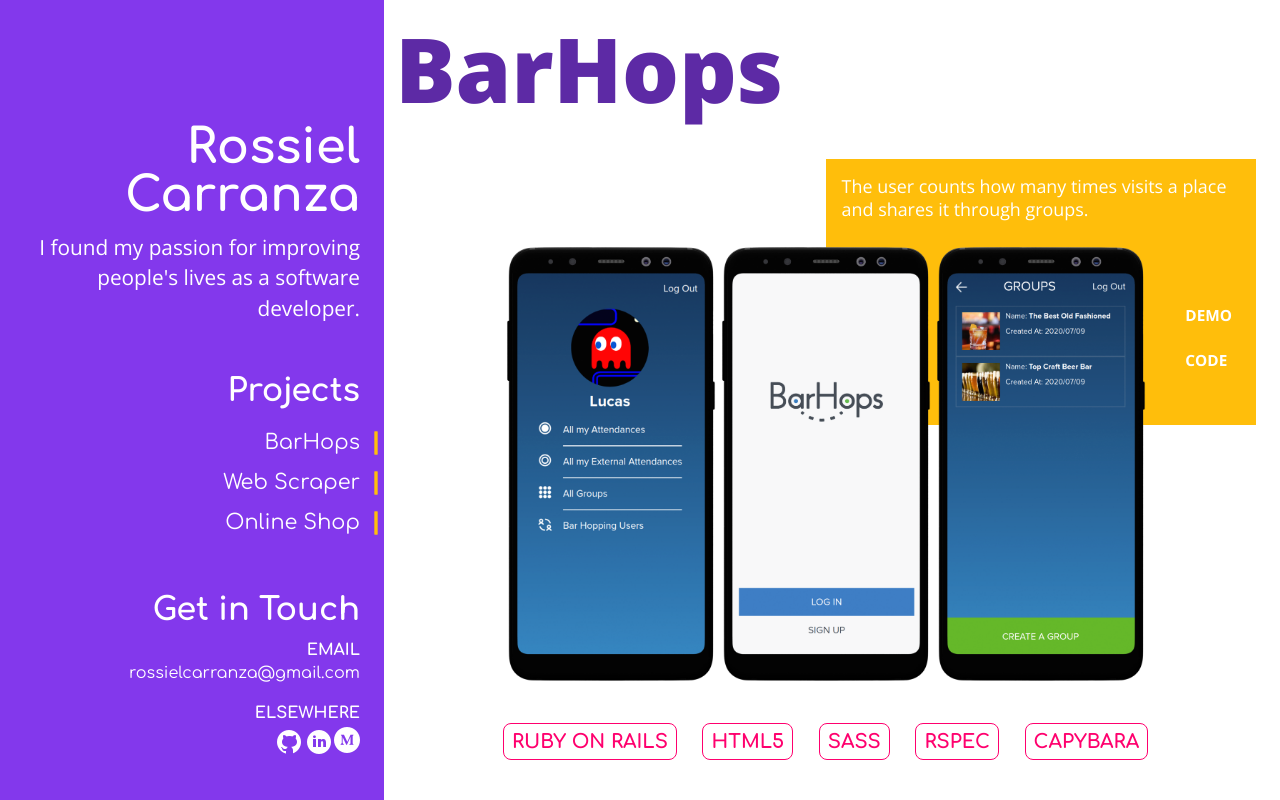
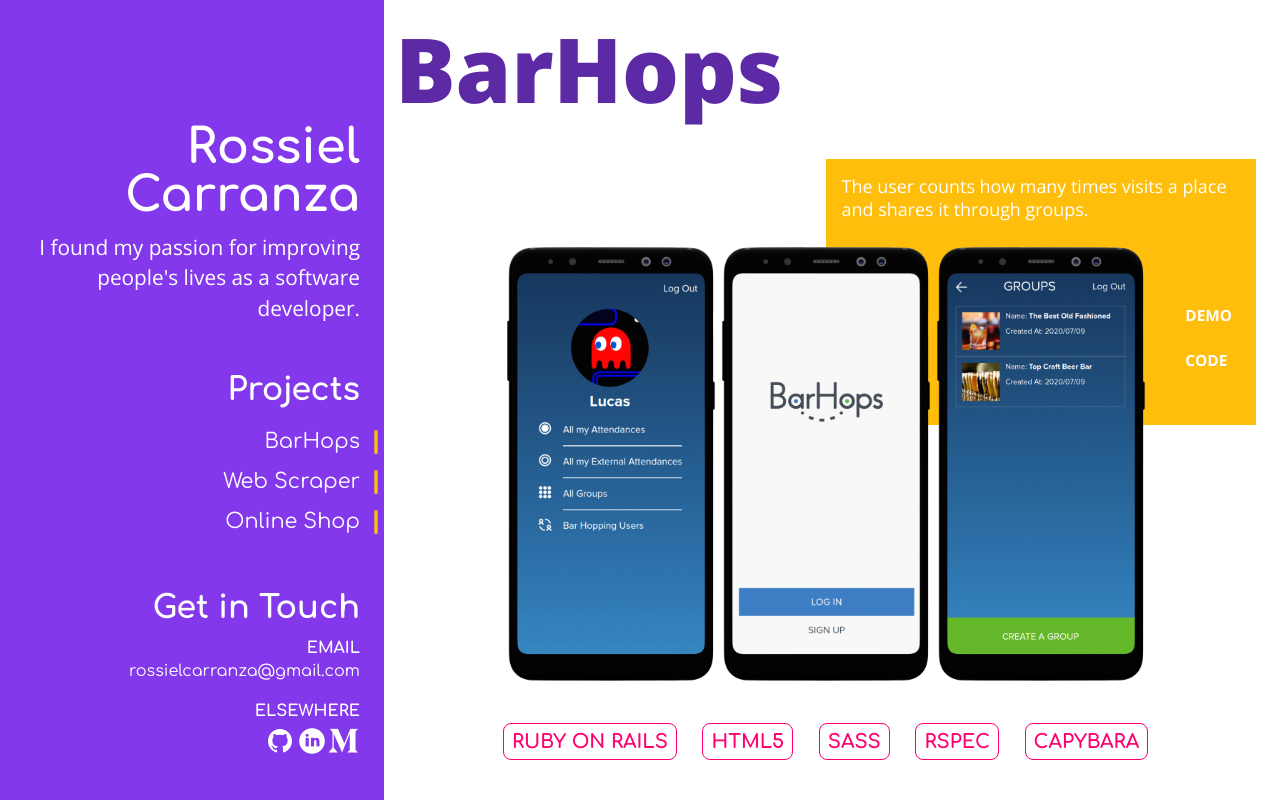
Before and after one commit to RossielCS/rossielcs.github.io, a plain HTML site: page index.html in a window 1280 px wide. Shown: the top 800 px of the page. Drawn offline with nearby package versions, Linux system fonts and the light colour scheme.

Commit message:
Update icons

```diff
--- a/index.html
+++ b/index.html
@@ -64,19 +64,19 @@
           <ul class="icons">
             <li>
               <a href="https://github.com/RossielCS">
-                <img src="./assets/images/icon-github-30.png">
+                <img src="./assets/images/icon-github-32.png">
               </a>
             </li>
 
             <li>
               <a href="https://www.linkedin.com/in/rossiel-carranza/">
-                <img src="./assets/images/icon-linkedin-30.png">
+                <img src="./assets/images/icon-linkedin-circled-32.png">
               </a>
             </li>
 
             <li>
               <a href="https://medium.com/@rossielcarranza">
-                <img src="./assets/images/icon-medium-26.png">
+                <img src="./assets/images/icon-medium-new-32.png">
               </a>
             </li>
           </ul>
```
Also changed, not shown: assets/images/icon-github-32.png (added), assets/images/icon-linkedin-circled-32.png (added), assets/images/icon-medium-new-32.png (added).
